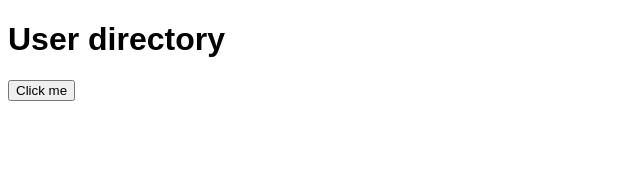
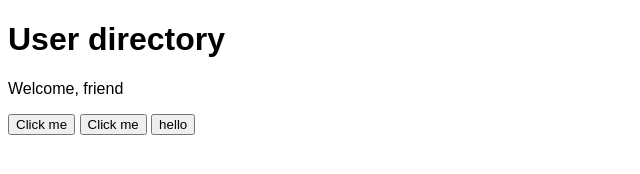
Before and after one commit to Kalpan-Jasani/user-directory, a plain HTML site: page index.html in a window 1280 px wide. Shown: the whole page, without its empty margins (0-640 px from the left). Drawn offline with Linux system fonts and the light colour scheme.

Commit message:
button changes text

```diff
--- a/index.html
+++ b/index.html
@@ -9,9 +9,10 @@
     </head>
     <body>
         <h1>User directory</h1>
-
+        <p class="greeting">Welcome, friend</p>
         <button>Click me</button>
-
+        <button id="megaButton">Click me</button>
+        <button class="greeting">hello</button>
         <script
         src="index.js"
         >
--- a/index.js
+++ b/index.js
@@ -1 +1,11 @@
-console.log("It works!");
+const button = document.querySelector('button.greeting');
+
+function changeText()
+{
+    const paragraph =  document.querySelector('p.greeting');
+    paragraph.textContent = 'You done clicked!';
+}
+
+
+
+button.addEventListener("click", changeText);
```
